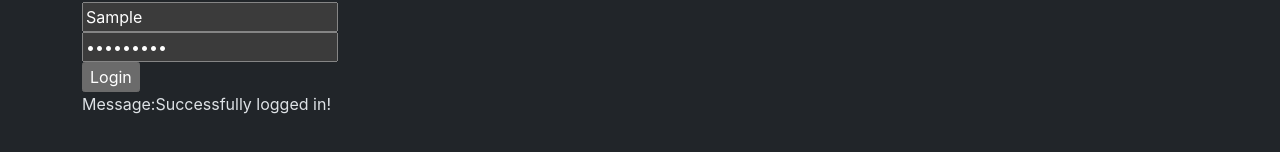
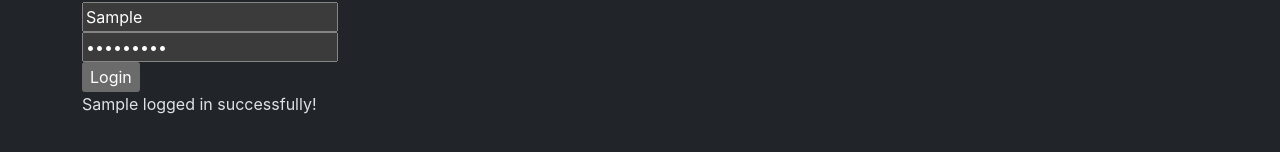
Before and after one commit to vamandeshmukh/deloitte-react-app-6-mar-2024, a React (Create React App) app: page / in a window 1280 px wide. Both pictures are taken after typing "Sample", "Sample123" into the empty fields and a click on the input "Login". Shown: the part 222-374 px from the top of the page. Built offline with nearby package versions, Linux system fonts and the light colour scheme.

Commit message:
react events and more

```diff
--- a/src/components/Login.js
+++ b/src/components/Login.js
@@ -19,8 +19,8 @@ const Login = () => {
 
     const submitLogin = (evt) => {
         console.log(evt.target);
-        setLoginMessage('Successfully logged in!');
-        evt.preventDefault(); // page reload prevents
+        setLoginMessage(`${loginData.username} logged in successfully!`);
+        evt.preventDefault(); // prevents page reload
         console.log(loginData);
     };
 
@@ -35,7 +35,7 @@ const Login = () => {
                 <input type="submit" value="Login" />
             </form>
             {loginMessage &&
-                <p>Message:{loginMessage}</p>
+                <p>{loginMessage}</p>
             }
         </>
     );
```
